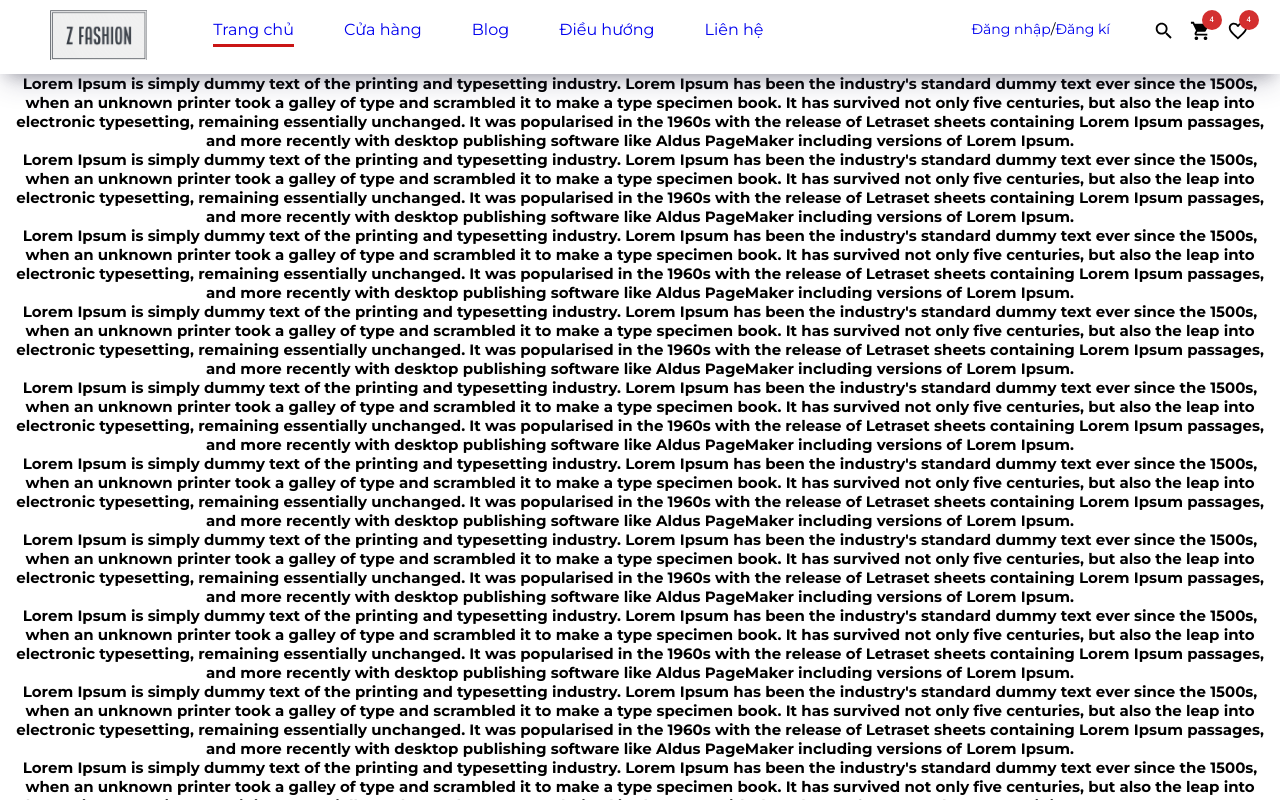
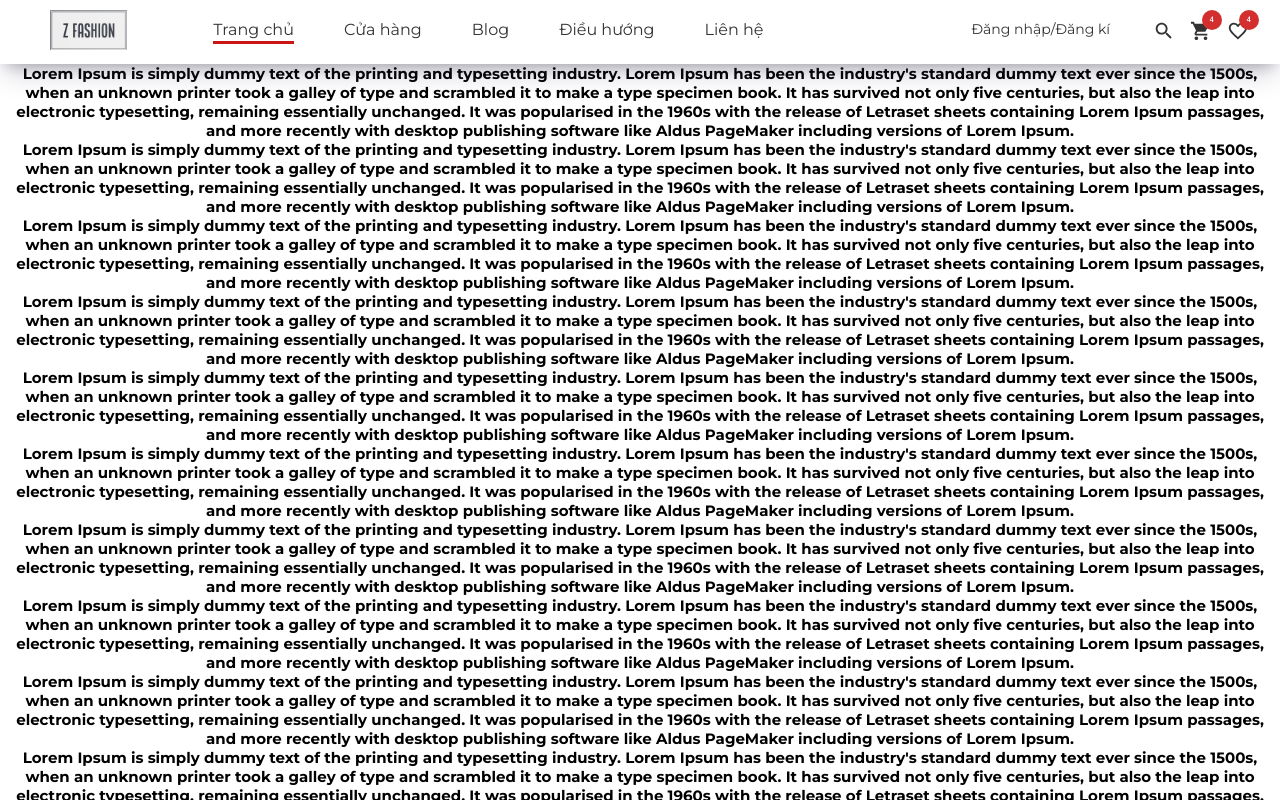
Before and after one commit to duyenthang-dev/z-fashion, a React (Create React App) app: page /contact in a window 1280 px wide. Shown: the top 800 px of the page. Built offline with nearby package versions, Linux system fonts and the light colour scheme.

Commit message:
Update header.css

```diff
--- a/src/components/header/header.css
+++ b/src/components/header/header.css
@@ -4,12 +4,15 @@
     box-shadow: rgba(50, 50, 93, 0.25) 0px 13px 27px -5px,
         rgba(0, 0, 0, 0.3) 0px 8px 16px -8px;
     padding-bottom: 1rem;
-
+    position: -webkit-sticky;
     position: sticky;
     top: 0;
+    z-index: 2;
+    color: #333;
+    background-color: #fff;
 }
 .header__logo img {
-    height: 5rem;
+    height: 4rem;
     padding-left: 5rem;
 }
 .item1 {
@@ -43,8 +46,9 @@ ul {
 
 a {
     text-decoration: none;
+    color:#333;
 }
 .active {
-    padding-bottom: 5px;
+    padding-bottom: 2px;
     border-bottom: #ca1515 solid 3px;
 }
```
